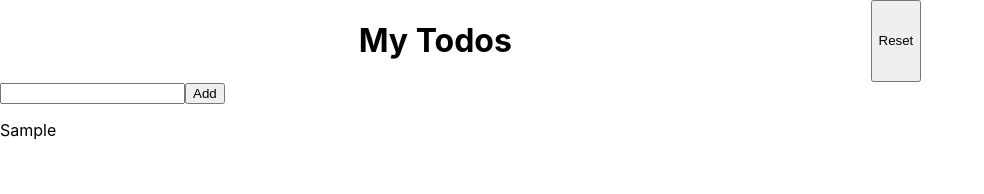
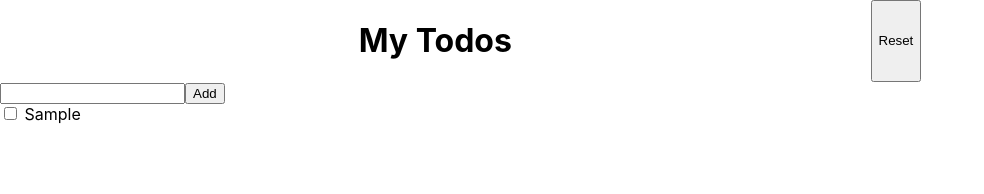
Before and after one commit to Benyamin428/react-to-do-list, a React (Create React App) app: page / in a window 1280 px wide. Both pictures are taken after typing "Sample" into the empty fields and a click on the button "Add". Shown: the top 194 px of the page, without its empty margins (0-984 px from the left). Built offline with nearby package versions, Linux system fonts and the light colour scheme.

Commit message:
line through text when checked

```diff
--- a/src/components/Main/Main.jsx
+++ b/src/components/Main/Main.jsx
@@ -1,9 +1,21 @@
 import Task from "../Task/Task";
+import { useState } from "react";
 
 const Main = ({tasks}) => {
 
+    const [checked, setChecked] = useState(false);
+
+    const setCheckbox = () => {
+        setChecked(!checked);
+    }
+
     const listOfTasks = tasks.map(task => {
-        return <Task key={task.id} taskDesc={task.description} />
+        return <Task
+        key={task.id}
+        taskDesc={task.description}
+        checked={checked}
+        setCheckbox={setCheckbox}
+        />
     })
 
     return (
--- a/src/components/Task/Task.jsx
+++ b/src/components/Task/Task.jsx
@@ -1,6 +1,11 @@
-const Task = ({taskDesc}) => {
+import "./Task.scss";
+
+const Task = ({taskDesc, checked, setCheckbox}) => {
     return (
-        <p>{taskDesc}</p>
+        <>
+            <input type="checkbox" id="task" onChange={setCheckbox} />
+            <label className={checked?"checked":"unchecked"}htmlFor="task"> {taskDesc}</label>
+        </>
     );
   }
 
--- /dev/null
+++ b/src/components/Task/Task.scss
@@ -0,0 +1,3 @@
+.checked {
+    text-decoration: line-through;
+}
```
